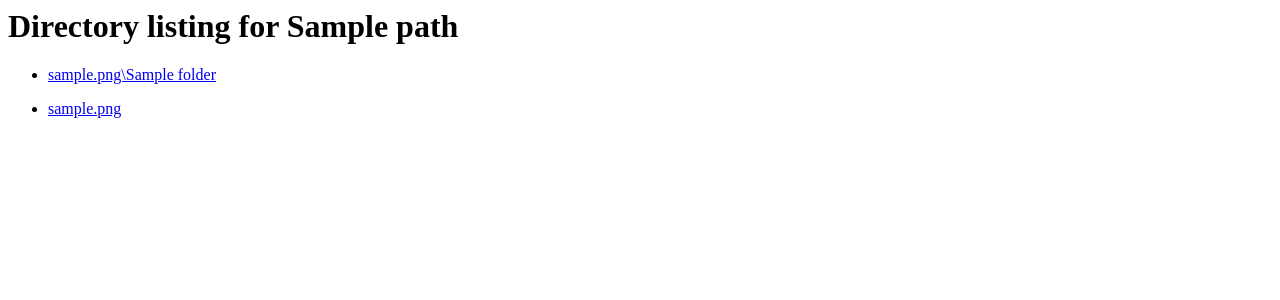
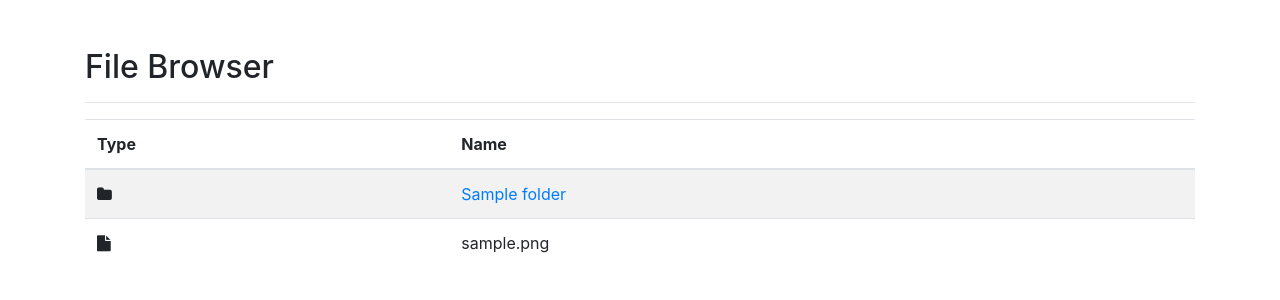
Before and after one commit to janumiko/FileChest, a Django app: template filechest_server/templates/list_directory.html in a window 1280 px wide. Shown: the top 300 px of the page. Run offline with Django 4.2, Linux system fonts and the light colour scheme; tables that the repository leaves empty hold one stand-in row (values such as "Sample post"); the template is opened without the code that fills it: values that come from a table or form of the project are taken from there, most other values are stand-ins (such as "Sample title", 1, 10 or a date in 2020); some libraries are stand-ins or nearby versions.

Commit message:
feat: add some style

```diff
--- a/filechest_server/templates/list_directory.html
+++ b/filechest_server/templates/list_directory.html
@@ -1,15 +1,41 @@
-{% load static %}
-{% block content %}
-<h1>Directory listing for {{ path }}</h1>
-    <ul>
-    {% for dir in dirs %}
-        <li><a href="/list/{{ dir }}/">{{ dir }}</a></li>
-    {% endfor %}
-    </ul>
-
-    <ul>
-    {% for file in files %}
-        <li><a href="/view/{{ file }}">{{ file }}</a></li>
-    {% endfor %}
-    </ul>
-{% endblock %}
+<!DOCTYPE html>
+<html>
+<head>
+  <meta charset="UTF-8">
+  <title>File Browser</title>
+  <link rel="stylesheet" href="https://maxcdn.bootstrapcdn.com/bootstrap/4.0.0/css/bootstrap.min.css">
+  <link rel="stylesheet" href="https://cdnjs.cloudflare.com/ajax/libs/font-awesome/4.7.0/css/font-awesome.min.css">
+</head>
+<body>
+  <div class="container mt-5">
+    <h2>File Browser</h2>
+    <hr>
+    {% if folders|length > 0 or files|length > 0 %}
+      <table class="table table-striped">
+        <thead>
+          <tr>
+            <th>Type</th>
+            <th>Name</th>
+          </tr>
+        </thead>
+        <tbody>
+          {% for folder in folders %}
+            <tr>
+              <td><i class="fa fa-folder"></i></td>
+              <td><a href="{{ folder.path }}">{{ folder.name }}</a></td>
+            </tr>
+          {% endfor %}
+          {% for file in files %}
+            <tr>
+              <td><i class="fa fa-file"></i></td>
+              <td>{{ file.file.name }}</td>
+            </tr>
+          {% endfor %}
+        </tbody>
+      </table>
+    {% else %}
+      <p>No files or folders found.</p>
+    {% endif %}
+  </div>
+</body>
+</html>
```
